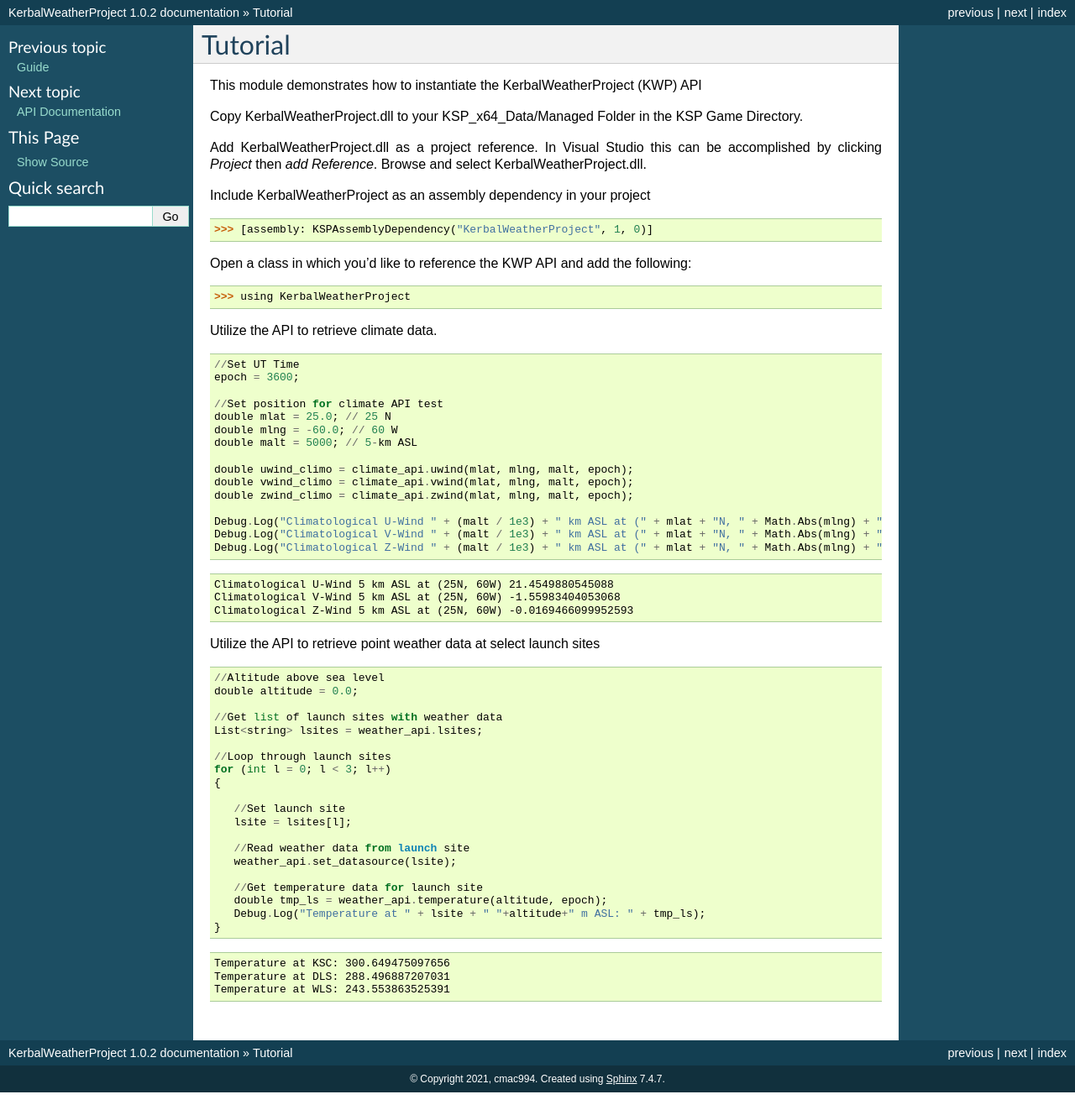
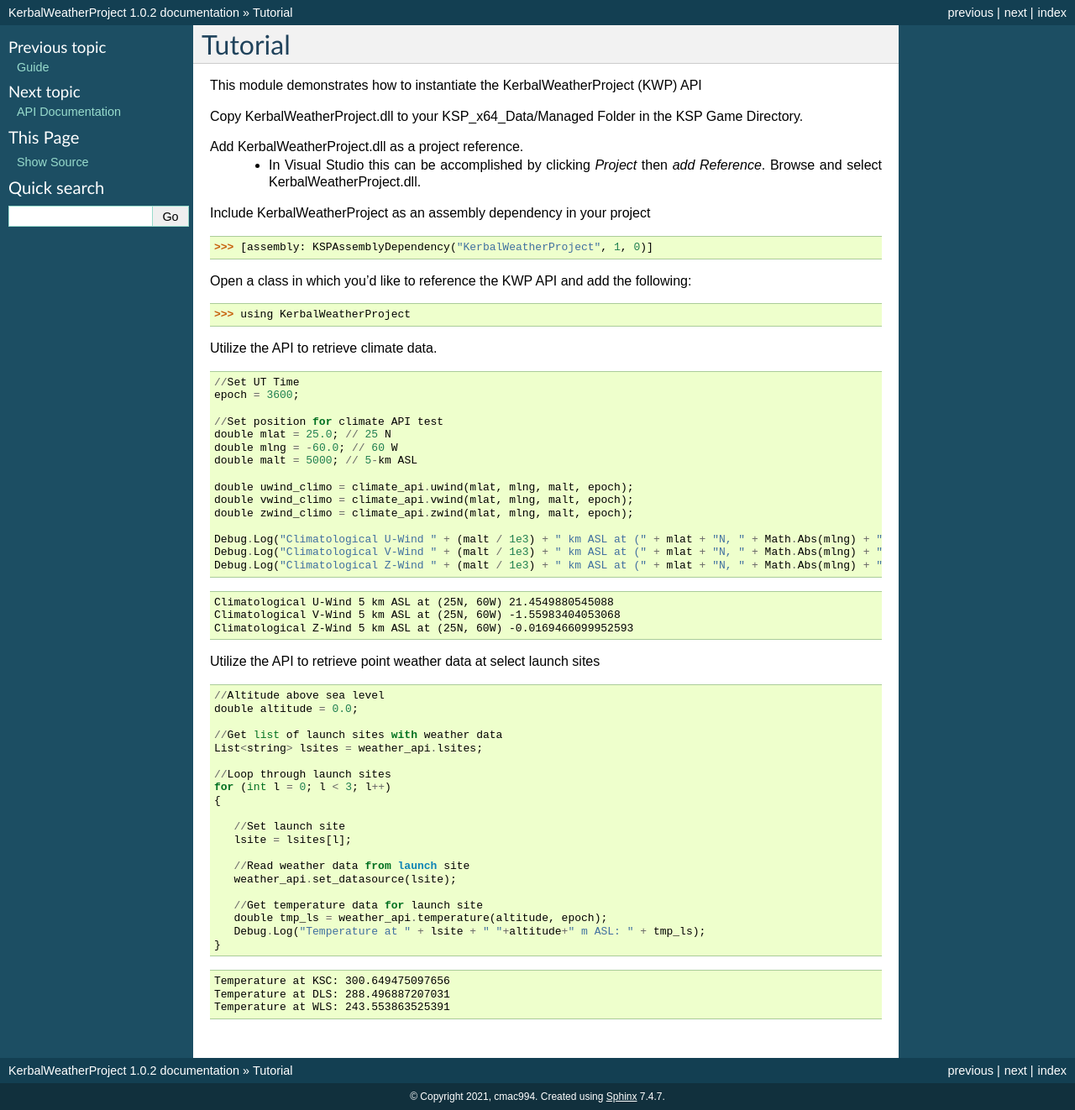
Before and after one commit to cmac994/KerbalWeatherProject, a Sphinx documentation site: the page built from docs/tutorial.rst, in a window 1280 px wide. Shown: the whole page at 84% size. Built offline with Sphinx 7.4.7, drawn with Linux system fonts in a browser that asks for light colours; before the commit the page ends 1301 px from its top, so only the background shows below that.

```diff
--- a/docs/tutorial.rst
+++ b/docs/tutorial.rst
@@ -5,7 +5,8 @@ This module demonstrates how to instantiate the KerbalWeatherProject (KWP) API
 
 Copy KerbalWeatherProject.dll to your KSP_x64_Data/Managed Folder in the KSP Game Directory.
 
-Add KerbalWeatherProject.dll as a project reference. In Visual Studio this can be accomplished by clicking `Project` then `add Reference`. Browse and select KerbalWeatherProject.dll.
+Add KerbalWeatherProject.dll as a project reference.
+   * In Visual Studio this can be accomplished by clicking `Project` then `add Reference`. Browse and select KerbalWeatherProject.dll.
 
 Include KerbalWeatherProject as an assembly dependency in your project
 
```
